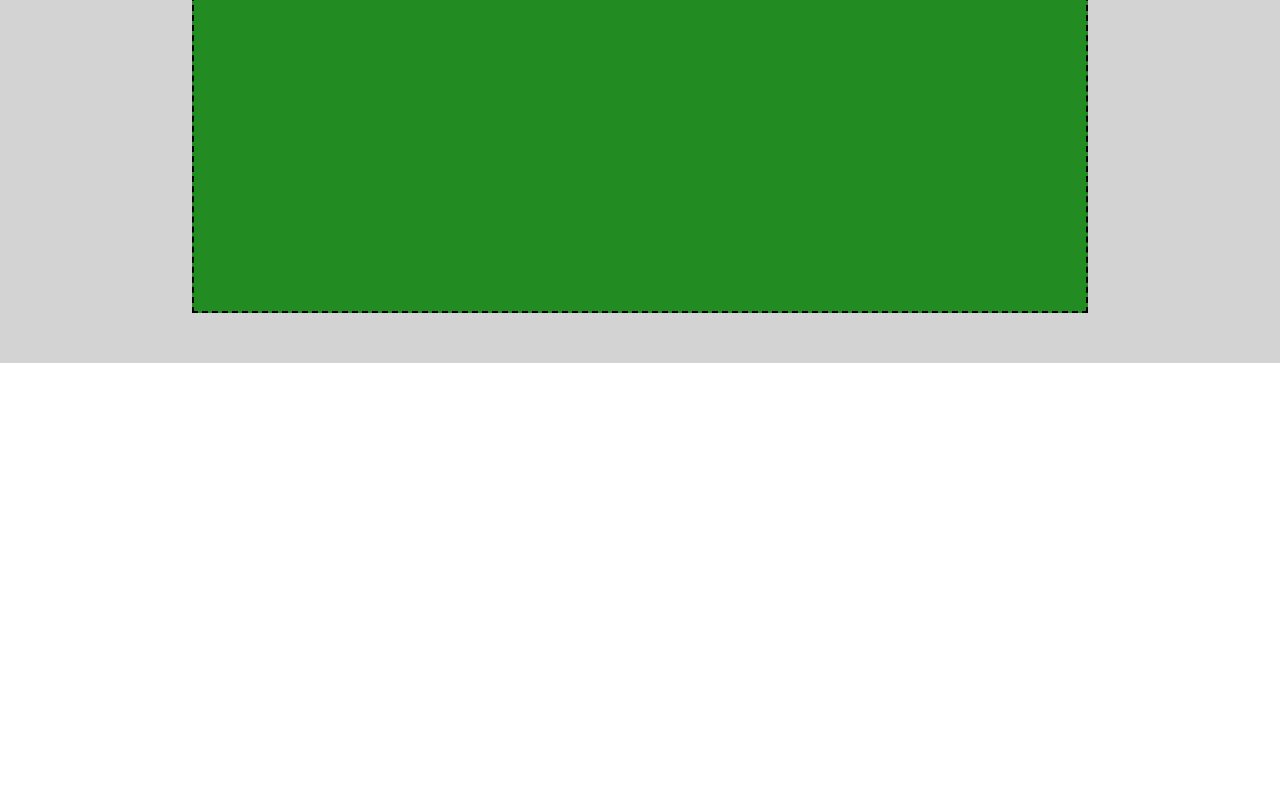
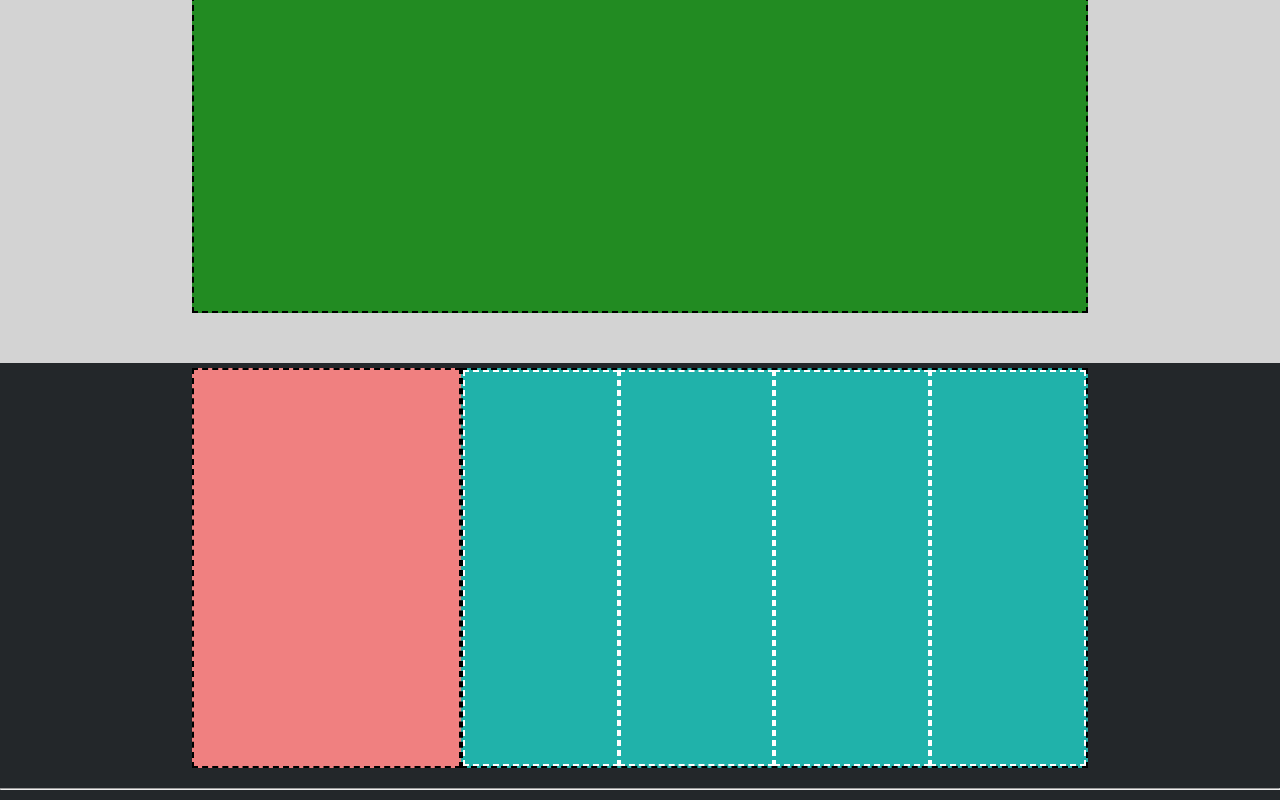
Before and after one commit to AndreaMinelli/htmlcss-struttura-discord, a plain HTML site: page index.html in a window 1280 px wide. Shown: the part 1887-2687 px from the top of the page. Before the commit the page ends 2250 px from the top, so only its background shows below. Drawn offline with Linux system fonts and the light colour scheme.

Commit message:
Completato footer-top

```diff
--- a/css/style.css
+++ b/css/style.css
@@ -107,3 +107,37 @@ body{
     background-color: rgb(34,139,34);
     min-height: 600px;
 }
+
+/* Footer */
+
+footer{
+    background-color: rgb(35,39,42);
+}
+
+.footer-top{
+    justify-content: center;
+    padding: 5px 0 20px;
+}
+
+.footer-link{
+    min-height: 400px;
+}
+
+.footer-social-link{
+    background-color: rgb(240,128,128);
+    flex-basis: 30%;
+}
+
+.footer-general-link{
+    flex-grow: 1;
+    background-color: rgb(32,178,170);
+}
+
+.footer-general-link div{
+    border: 2px dashed white;
+    width: 25%;
+}
+
+.footer-bottom{
+    padding-top: 10px;
+}
--- a/index.html
+++ b/index.html
@@ -54,5 +54,22 @@
             </div>
         </div>
     </main>
+    <footer>
+        <div class="footer-top flx">
+            <div class="footer-link flx def-wh">
+                <div class="footer-social-link brd-dash"></div>
+                <div class="footer-general-link flx brd-dash">
+                    <div class="link-product"></div>
+                    <div class="link-company"></div>
+                    <div class="link-resources"></div>
+                    <div class="link-rules"></div>
+                </div>
+            </div>
+        </div>
+        <hr>
+        <div class="footer-bottom flx">
+
+        </div>
+    </footer>
 </body>
 </html>
```
